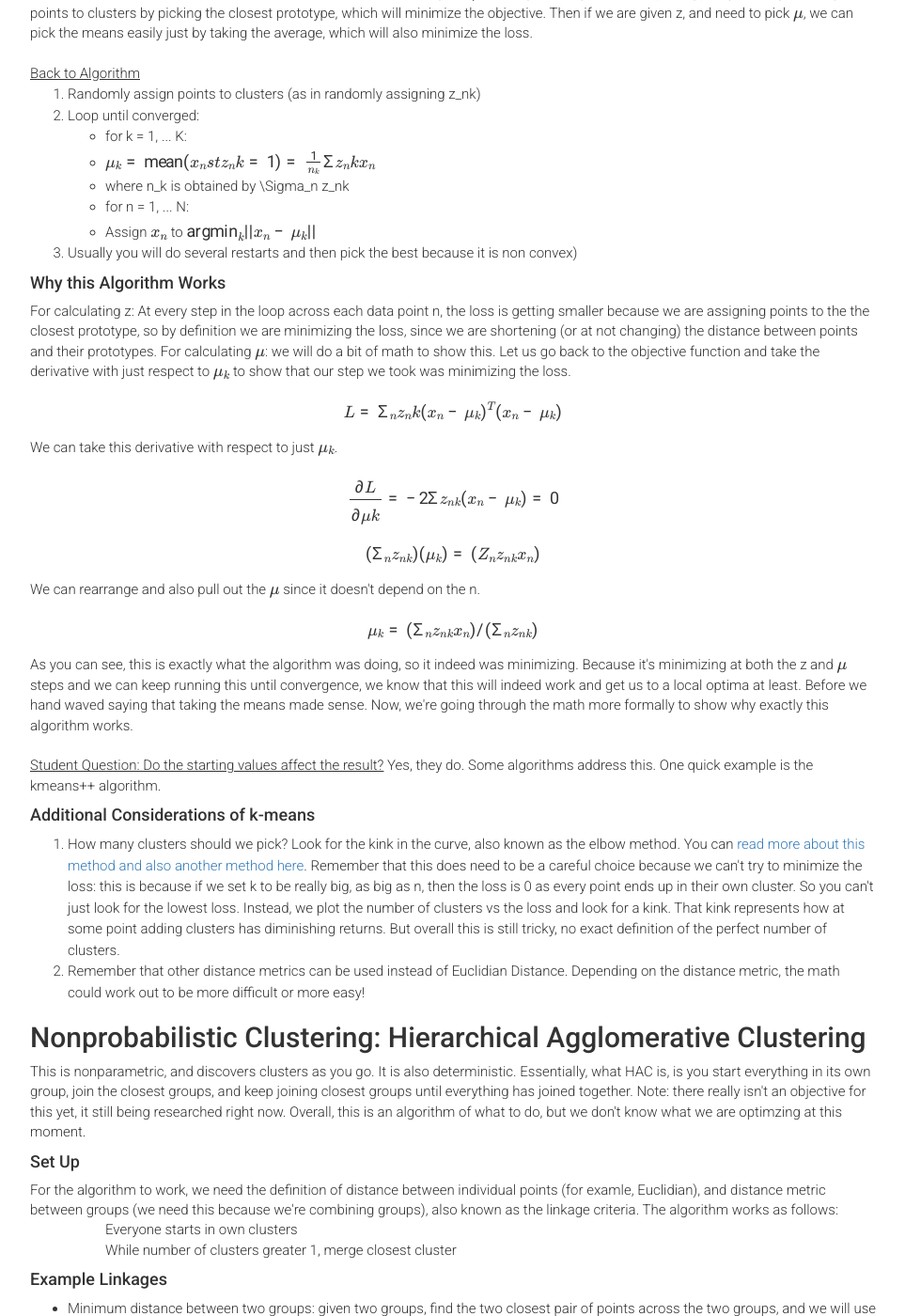
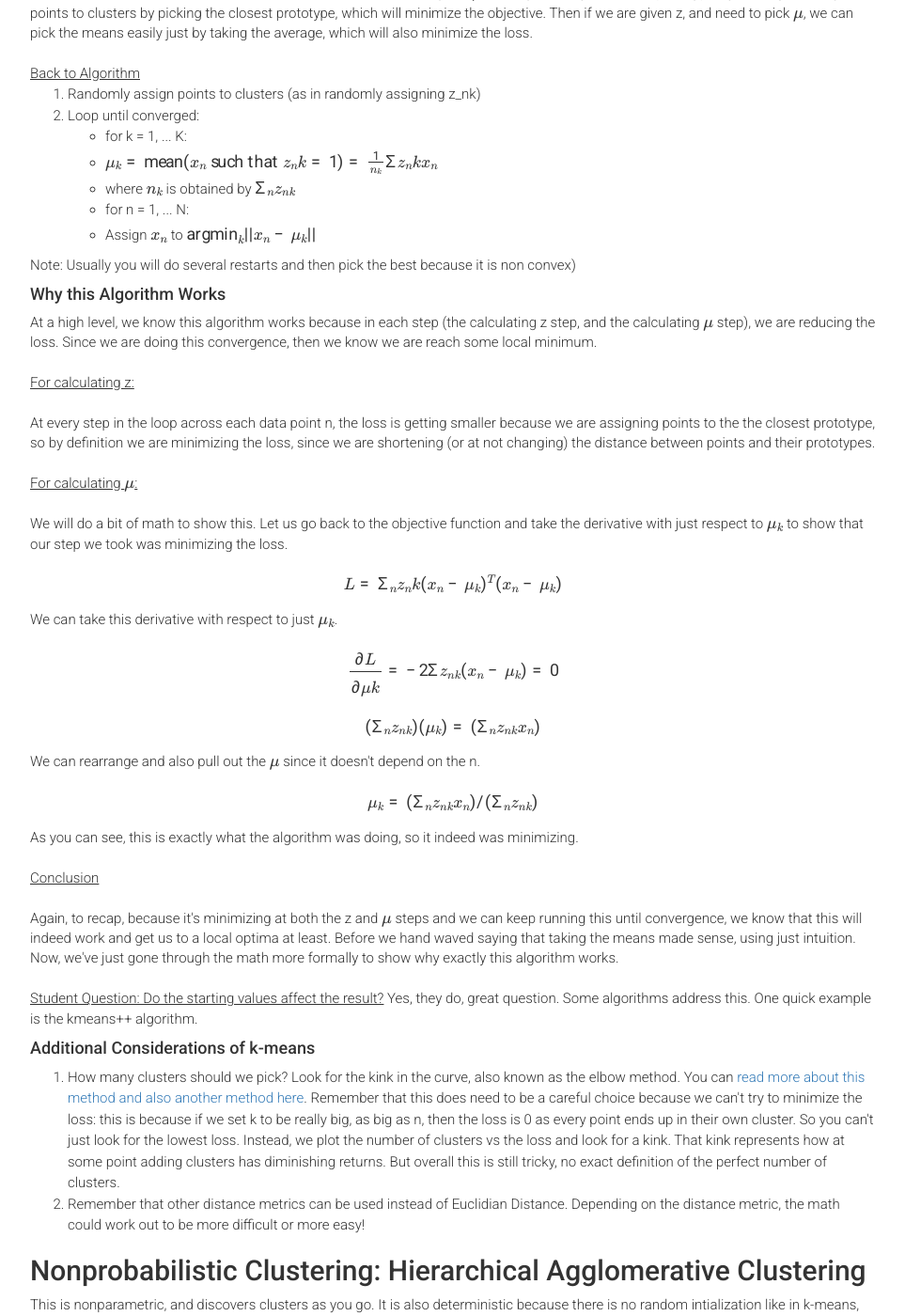
Before and after one commit to harvard-ml-courses/cs181-web-2020, a Jekyll site: the page built from recap13.html, in a window 1280 px wide and 1400 px high, scrolled down 2489 px. Shown: the whole window at 94% size, without its empty margins (158-1121 px from the left). Built offline with Jekyll 4.4.1, drawn with Linux system fonts in a browser that asks for light colours; formulas are drawn with MathJax 3; some of the changed text lies outside the part shown.

Commit message:
fix some typos in recap13

```diff
--- a/recap13.html
+++ b/recap13.html
@@ -83,7 +83,7 @@
 
       $$min_{z, u} \Sigma_n \Sigma_k z_{nk} ||x_n - \mu_k||$$
 
-      Note on explaining how we reworte it: The $\Sigma_k z_{nk}$ part will make sure to pick out the correct cluster for each point (as in, the cluster that point x_n is assigned to). This is similar to the way we've used indicator variables in the past. The $||x_n - \mu_k||$ term represents the decode encode part. Because we are doing clustering, the summary or "encoding" is the prototype $\mu_k$ and the loss we get is described exactly by $||x_n - \mu_k||$ since $\mu_k$ is our best option of how to describe a given point, and represents the decoding part as we have to use $\mu_k$ as our best guess for all the points in this cluster k.<br><br>
+      Note on explaining how we reworte it: The $\Sigma_k z_{nk}$ part will make sure to pick out the correct cluster for each point (as in, the cluster that point $x_n$ is assigned to). This is similar to the way we've used indicator variables in the past. The $||x_n - \mu_k||$ term represents the decode encode part. Because we are doing clustering, the summary or "encoding" is the prototype $\mu_k$ and the loss we get is described exactly by $||x_n - \mu_k||$ since $\mu_k$ is our best option of how to describe a given point, and represents the decoding part as we have to use $\mu_k$ as our best guess for all the points in this cluster k.<br><br>
 
 
       It turns out this optimization is NP hard and very non convex, so it's going to be difficult to solve this objective. Luckily we can solve this using an algorithm to find a pretty good local optima.
@@ -107,21 +107,27 @@
         <li>Loop until converged:
           <ul>
             <li>for k = 1, ... K:</li>
-            <li>$\mu_k = \textrm{mean}(x_n st z_nk = 1) = \frac{1}{n_k} \Sigma z_nk x_n$</li>
-            <li>where n_k is obtained by \Sigma_n z_nk</li>
+            <li>$\mu_k = \textrm{mean}(x_n\textrm{ such that }z_nk = 1) = \frac{1}{n_k} \Sigma z_nk x_n$</li>
+            <li>where $n_k$ is obtained by $\Sigma_n z_{nk}$</li>
 
             <li>for n = 1, ... N:</li>
             <li>Assign $x_n$ to $\textrm{argmin}_k ||x_n - \mu_k ||$</li>
           </ul>
         </li>
-        <li>Usually you will do several restarts and then pick the best because it is non convex)</li>
       </ol>
+      Note: Usually you will do several restarts and then pick the best because it is non convex)
 
        <h4>Why this Algorithm Works</h4>
 
-       For calculating z: At every step in the loop across each data point n, the loss is getting smaller because we are assigning points to the the closest prototype, so by definition we are minimizing the loss, since we are shortening (or at not changing) the distance between points and their prototypes.
+       At a high level, we know this algorithm works because in each step (the calculating z step, and the calculating $\mu$ step), we are reducing the loss. Since we are doing this convergence, then we know we are reach some local minimum.<br><br>
 
-       For calculating $\mu$: we will do a bit of math to show this. Let us go back to the objective function and take the derivative with just respect to $\mu_k$ to show that our step we took was minimizing the loss.
+       <u>For calculating z:</u><br><br>
+
+       At every step in the loop across each data point n, the loss is getting smaller because we are assigning points to the the closest prototype, so by definition we are minimizing the loss, since we are shortening (or at not changing) the distance between points and their prototypes.<br><br>
+
+       <u>For calculating $\mu$:</u><br><br>
+
+       We will do a bit of math to show this. Let us go back to the objective function and take the derivative with just respect to $\mu_k$ to show that our step we took was minimizing the loss.
 
        $$L = \Sigma_n z_nk (x_n - \mu_k)^T(x_n - \mu_k)$$
 
@@ -129,15 +135,19 @@
 
        $$\frac{\partial L}{\partial \mu k} = - 2 \Sigma z_{nk} (x_n - \mu_k) = 0$$
 
-       $$(\Sigma_n z_{nk})(\mu_k) = (Z_n z_{nk} x_n)$$
+       $$(\Sigma_n z_{nk})(\mu_k) = (\Sigma_n z_{nk} x_n)$$
 
        We can rearrange and also pull out the $\mu$ since it doesn't depend on the n.
 
        $$\mu_k = (\Sigma_n z_{nk} x_n)/(\Sigma_n z_{nk})$$
 
-       As you can see, this is exactly what the algorithm was doing, so it indeed was minimizing. Because it's minimizing at both the z and $\mu$ steps and we can keep running this until convergence, we know that this will indeed work and get us to a local optima at least. Before we hand waved saying that taking the means made sense. Now, we're going through the math more formally to show why exactly this algorithm works.<br><br>
+       As you can see, this is exactly what the algorithm was doing, so it indeed was minimizing.<br><br>
 
-       <u>Student Question: Do the starting values affect the result?</u> Yes, they do. Some algorithms address this. One quick example is the kmeans++ algorithm.<br>
+       <u>Conclusion</u><br><br>
+
+       Again, to recap, because it's minimizing at both the z and $\mu$ steps and we can keep running this until convergence, we know that this will indeed work and get us to a local optima at least. Before we hand waved saying that taking the means made sense, using just intuition. Now, we've just gone through the math more formally to show why exactly this algorithm works.<br><br>
+
+       <u>Student Question: Do the starting values affect the result?</u> Yes, they do, great question. Some algorithms address this. One quick example is the kmeans++ algorithm.<br>
 
        <h4>Additional Considerations of k-means</h4>
 
@@ -148,11 +158,11 @@
 
       <h2 id="recap13_4">Nonprobabilistic Clustering: Hierarchical Agglomerative Clustering</h2>
 
-      This is nonparametric, and discovers clusters as you go. It is also deterministic. Essentially, what HAC is, is you start everything in its own group, join the closest groups, and keep joining closest groups until everything has joined together. Note: there really isn't an objective for this yet, it still being researched right now. Overall, this is an algorithm of what to do, but we don't know what we are optimzing at this moment.
+      This is nonparametric, and discovers clusters as you go. It is also deterministic because there is no random intialization like in k-means, there is only one way of doing it. Essentially, what HAC is, is you start each point in its own group, then join the closest groups, and keep joining closest groups until everything has joined together. Note: there really isn't an objective for this yet, it still being researched right now. Overall, this is an algorithm of what to do, but we don't know what we are optimzing at this moment.
 
       <h4>Set Up</h4>
 
-      For the algorithm to work, we need the definition of distance between individual points (for examle, Euclidian), and distance metric between groups (we need this because we're combining groups), also known as the linkage criteria. The algorithm works as follows:
+      For the algorithm to work, we need the definition of distance between individual points (for example, we may pick Euclidian distance), and a distance metric between groups (we need this because we're combining groups, and this is also known as linkage criteria). The algorithm works as follows:
 
       <ol>
         <ul>Everyone starts in own clusters</ul>
```
